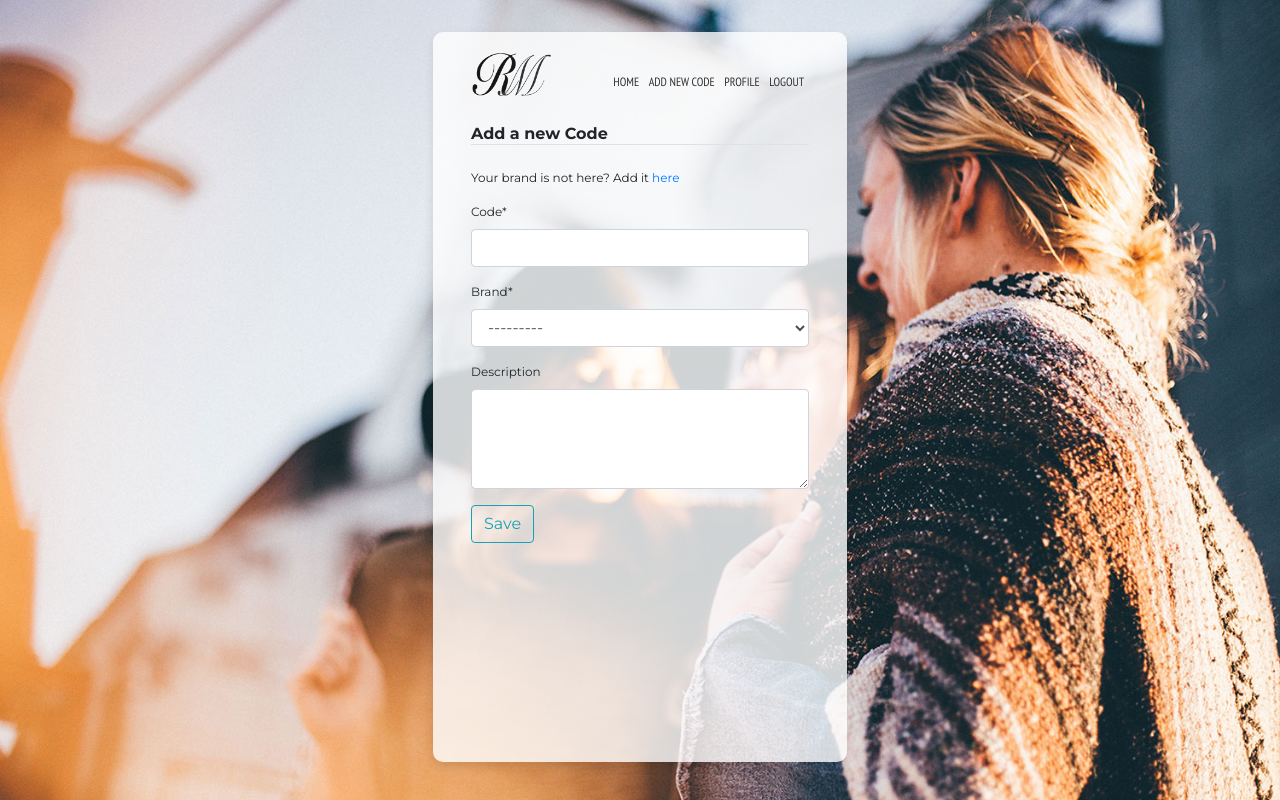
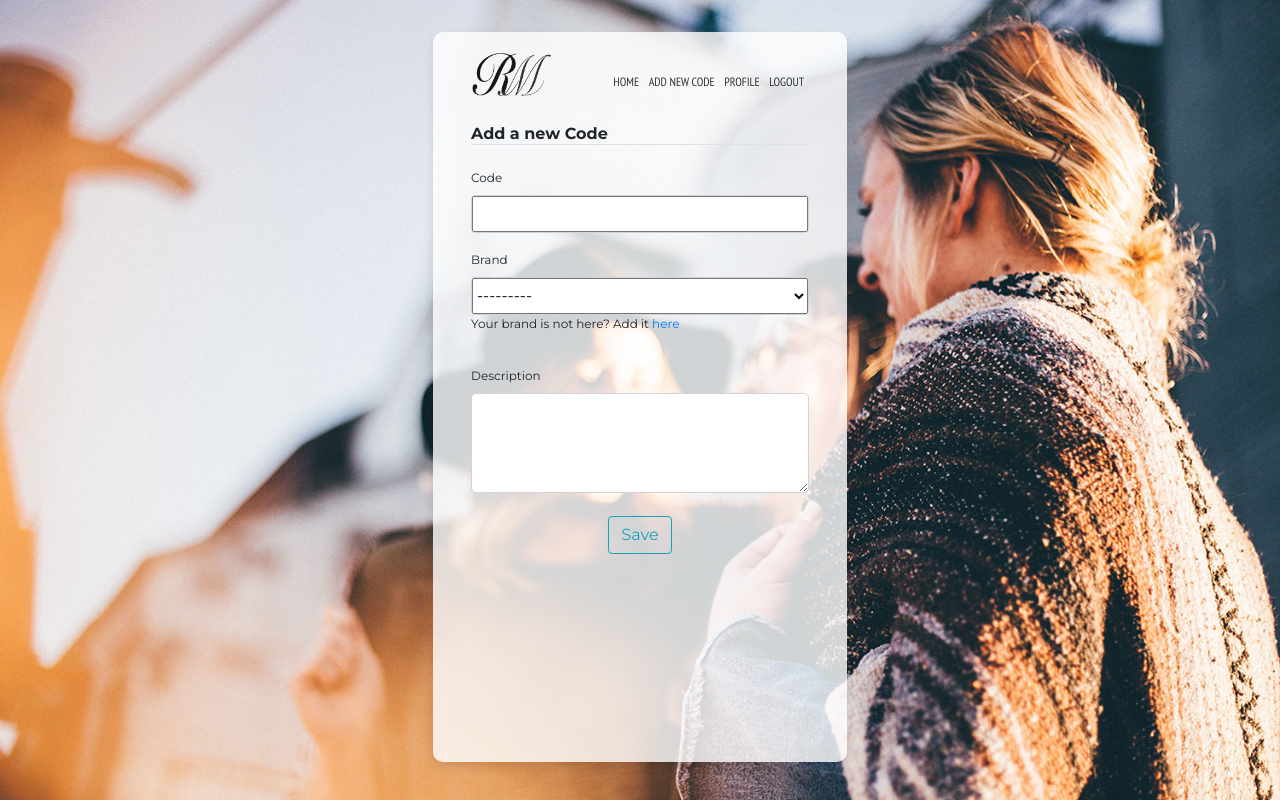
Before and after one commit to aslebloas/eyop, a Django app: page /codes/new in a window 1280 px wide. Run offline with Django 3.2, Linux system fonts and the light colour scheme; a user stored in the database is signed in; tables that the repository leaves empty hold one stand-in row (values such as "Sample post"); some libraries are stand-ins or nearby versions.

Commit message:
Improve code form styling

```diff
--- a/referral_mate/referral_app/static/referral_app/styles.css
+++ b/referral_mate/referral_app/static/referral_app/styles.css
@@ -212,6 +212,29 @@ Code Page
 img.logo-header {
   max-width: 10rem;
 }
+select#id_brand {
+    width: 100%;
+    height: 100%;
+}
+.form-control {
+  padding: 0px;
+}
+input {
+  width: 100%;
+  height: 100%;
+}
+.form-group {
+  width: 100%;
+}
+.form-field {
+  width: 100%;
+}
+textarea#id_description {
+  border: solid 1px lightgray;
+  border-radius: 5px;
+  width: 100%;
+}
+
 @media (min-width: 415px) {
   body {
     background-image: url("bg-01-new.jpg");
--- a/referral_mate/referral_app/templates/referral_app/code_form.html
+++ b/referral_mate/referral_app/templates/referral_app/code_form.html
@@ -10,10 +10,25 @@
 {% endif %}
 <h1 class="border-bottom mb-4">Add a new Code</h1>
 <form method="post">
-    <div class="form-group">
+    <div class="form-group flex flex-col">
         {% csrf_token %}
-        <p>Your brand is not here? Add it <a href="{% url 'brand-create' %}">here</a></p>
-        {{ form|crispy }}
+        <div class="form-field">
+            <label for="{{ form.code.id_for_label }}">{{ form.code.label }}</label>
+            <span class="form-control">{{ form.code }}</span>
+        </div>
+        <br>
+        <div class="form-field">
+            <label for="{{ form.brand.id_for_label }}">{{ form.brand.label }}</label>
+            <span class="form-control">{{ form.brand }}</span>
+            <p>Your brand is not here? Add it <a href="{% url 'brand-create' %}">here</a></p>
+        </div>
+        <br>
+        <div class="form-field">
+            <label for="{{ form.description.id_for_label }}">{{ form.description.label }}</label>
+
+            {{ form.description }}
+        </div>
+        <br>
         <button class="btn btn-outline-info" type="submit">Save</button>
     </div>
 </form>
```
